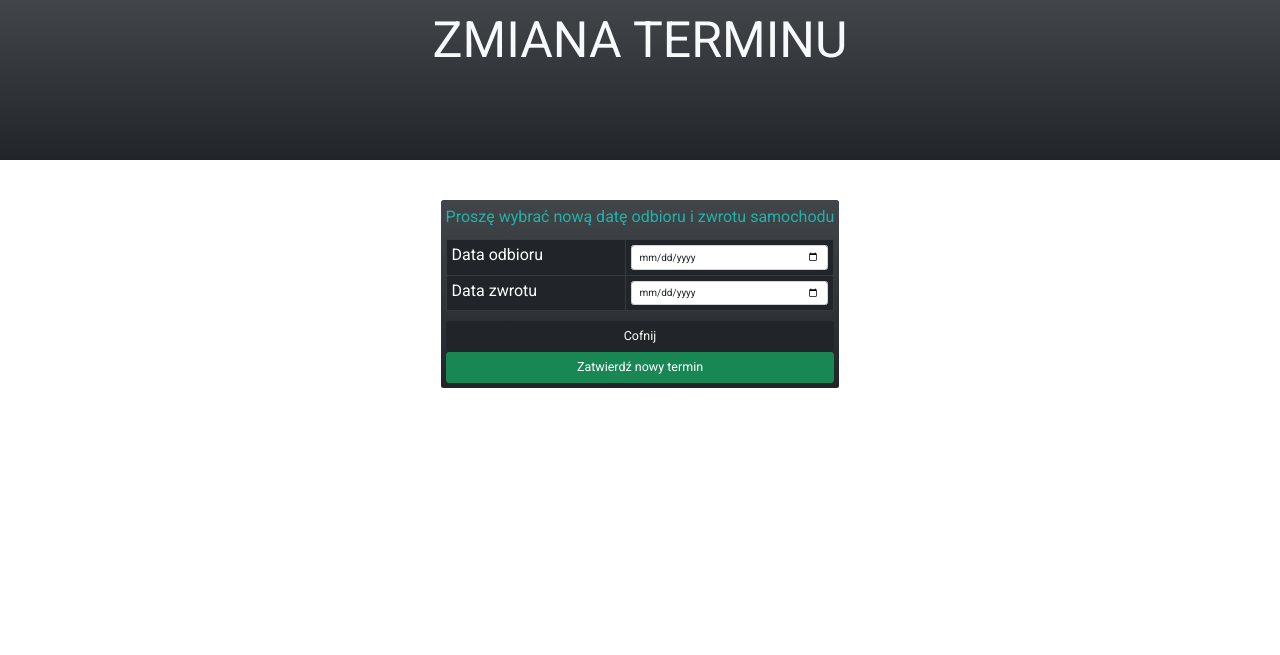
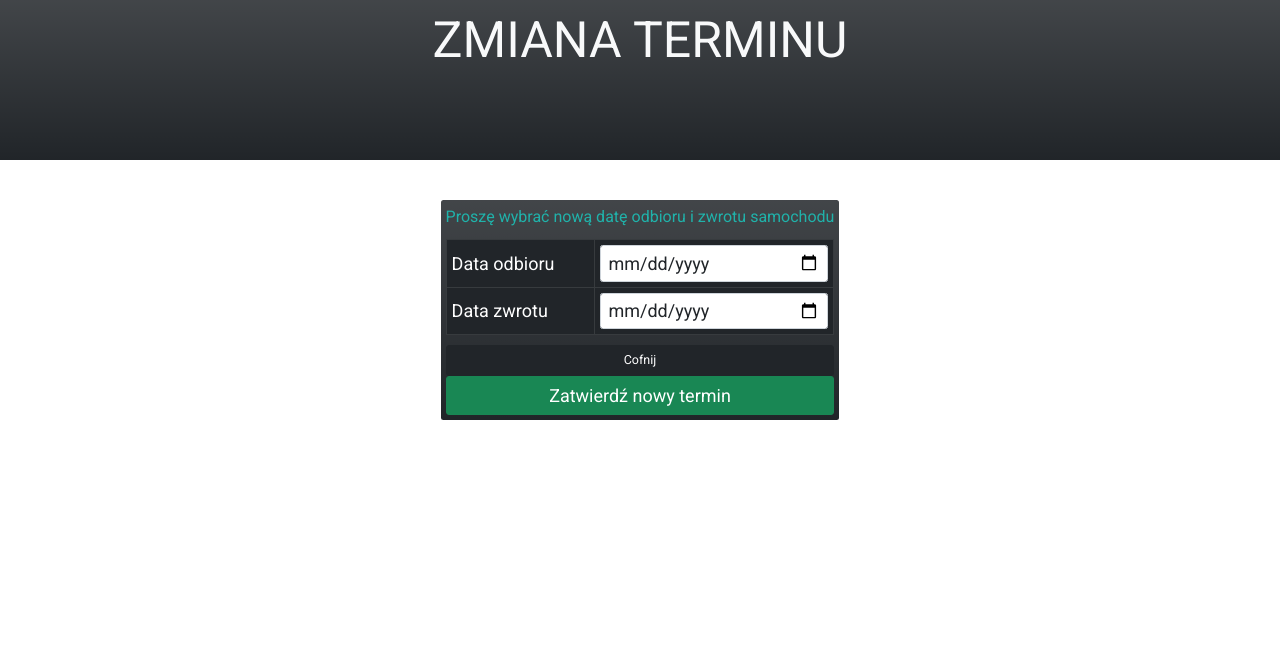
Before and after one commit to RomanH83/CarRentalSite, a Django app: template carrent/carrentapp/templates/carrentapp/order_update.html in a window 1280 px wide. Shown: the part 80-735 px from the top of the page. Run offline with Django 4.2, Linux system fonts and the light colour scheme; the template is opened without the code that fills it: values that come from a table or form of the project are taken from there, others are empty; some libraries are stand-ins or nearby versions.

Commit message:
Resize date widget for Order update

```diff
--- a/carrent/carrentapp/forms.py
+++ b/carrent/carrentapp/forms.py
@@ -32,10 +32,12 @@ class OrderCreationForm(forms.ModelForm):
 class OrderUpdateForm(forms.ModelForm):
     start_date = forms.DateField(required=True,
                                  widget=forms.DateInput(attrs={'class': 'form-control',
-                                                               'type': 'date'}))
+                                                               'type': 'date',
+                                                                'style': 'font-size: large'}))
     return_date = forms.DateField(required=True,
                                   widget=forms.DateInput(attrs={'class': 'form-control',
-                                                                'type': 'date'}))
+                                                                'type': 'date',
+                                                                'style': 'font-size: large'}))
 
     class Meta:
         model = Order
@@ -46,7 +48,8 @@ class OrderUpdateFormBlocked(OrderUpdateForm):
     start_date = forms.DateField(required=True,
                                  disabled=True,
                                  widget=forms.DateInput(attrs={'class': 'form-control',
-                                                               'type': 'date'}))
+                                                               'type': 'date',
+                                                               'style': 'font-size: large'}))
 
     class Meta:
         model = Order
--- a/carrent/carrentapp/templates/carrentapp/order_update.html
+++ b/carrent/carrentapp/templates/carrentapp/order_update.html
@@ -18,26 +18,25 @@
                 <p style="color: lightseagreen; margin-bottom: 0px; text-align: center">Proszę wybrać nową datę odbioru i zwrotu samochodu</p>
                 <p style="color: red; text-align: center">{{ view.kwargs.msg }}</p>
                 <tr>
-                    <td>Data odbioru</td>
+                    <td style="font-size: large; vertical-align: middle">Data odbioru</td>
                     <td>{{ form.start_date }}</td>
                 </tr>
                 <tr>
-                    <td>Data zwrotu</td>
+                    <td style="font-size: large; vertical-align: middle">Data zwrotu</td>
                     <td>{{ form.return_date }}</td>
                 </tr>
                 {% endif %}
             </table>
             {% if order.is_future %}
                 <a href="{% url 'future_order' %}" class="btn btn-dark btn-lg">Cofnij</a>
-                <button name="dodaj" class="btn btn-success btn-lg">Zatwierdź nowy termin</button>
+                <button name="dodaj" class="btn btn-success btn-lg" style="font-size: large">Zatwierdź nowy termin</button>
             {% elif order.is_past %}
                 <a href="{% url 'history_order' %}" class="btn btn-dark btn-lg">Cofnij</a>
             {% else %}
                 <a href="{% url 'actual_order' %}" class="btn btn-dark btn-lg">Cofnij</a>
-                <button name="dodaj" class="btn btn-success btn-lg">Zatwierdź nowy termin</button>
+                <button name="dodaj" class="btn btn-success btn-lg" style="font-size: large ">Zatwierdź nowy termin</button>
             {% endif %}
             {% csrf_token %}
-
         </form>
     </section>
 </section>
```
